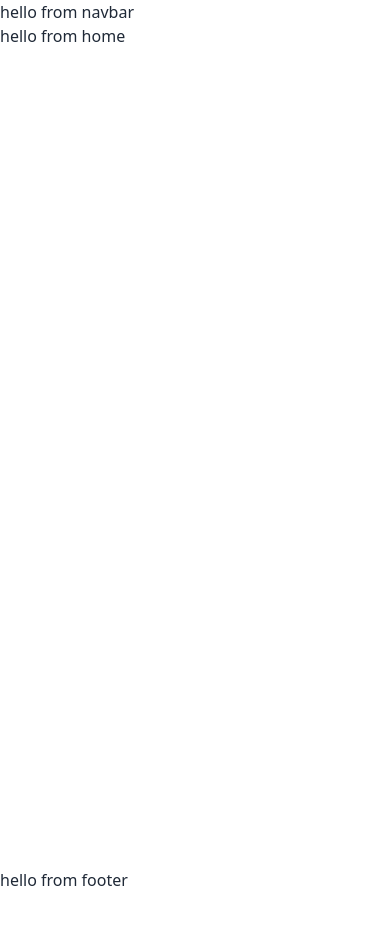
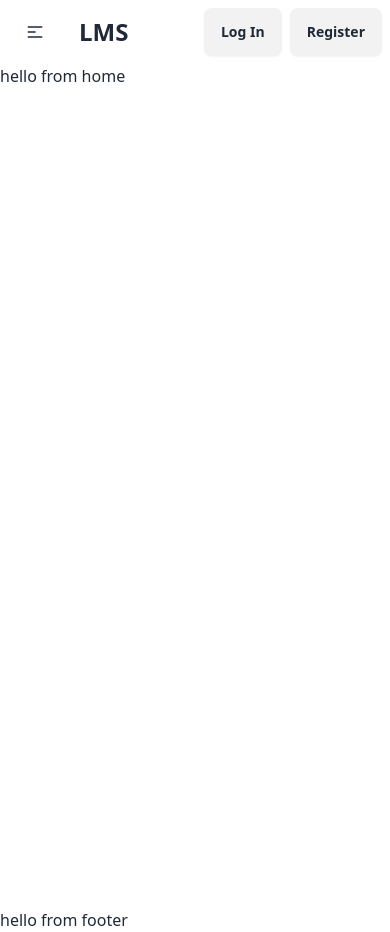
Before and after one commit to red-one12/LMS-client, a React (Vite) app: page / in a window 390 px wide. Before the commit the page ends 892 px from the top, so only its background shows below. Built offline with nearby package versions, Linux system fonts and the light colour scheme.

Commit message:
navlink routing set up added

```diff
--- a/src/components/Navbar.jsx
+++ b/src/components/Navbar.jsx
@@ -1,9 +1,55 @@
-
+import { Link, NavLink } from "react-router-dom";
 
 const Navbar = () => {
+  const links = (
+    <div className="flex gap-10">
+      <NavLink to="/">Home</NavLink>
+      <NavLink to='/allBooks'>All Books</NavLink>
+      <NavLink to='/addBooks'>Add Books</NavLink>
+      <NavLink to='/borrowedBooks'>Borrowed Books</NavLink>
+    </div>
+  );
+
   return (
-    <div>
-      hello from navbar
+    <div className="navbar bg-base-100">
+      <div className="navbar-start">
+        <div className="dropdown">
+          <div tabIndex={0} role="button" className="btn btn-ghost lg:hidden">
+            <svg
+              xmlns="http://www.w3.org/2000/svg"
+              className="h-5 w-5"
+              fill="none"
+              viewBox="0 0 24 24"
+              stroke="currentColor"
+            >
+              <path
+                strokeLinecap="round"
+                strokeLinejoin="round"
+                strokeWidth="2"
+                d="M4 6h16M4 12h8m-8 6h16"
+              />
+            </svg>
+          </div>
+          <ul
+            tabIndex={0}
+            className="menu menu-sm dropdown-content bg-base-100 rounded-box z-[1] mt-3 w-52 p-2 shadow"
+          >
+            {links}
+          </ul>
+        </div>
+        <a className="btn btn-ghost text-2xl font-bold">LMS</a>
+      </div>
+      <div className="navbar-center hidden lg:flex">
+        <ul className="menu menu-horizontal px-1">{links}</ul>
+      </div>
+      <div className="navbar-end flex gap-2">
+        <Link>
+          <button className="btn">Log In</button>
+        </Link>
+        <Link>
+          <button className="btn">Register</button>
+        </Link>
+      </div>
     </div>
   );
 };
--- /dev/null
+++ b/src/pages/AddBooks.jsx
@@ -0,0 +1,11 @@
+
+
+const AddBooks = () => {
+  return (
+    <div>
+      hello form add books
+    </div>
+  );
+};
+
+export default AddBooks;
--- /dev/null
+++ b/src/pages/AllBooks.jsx
@@ -0,0 +1,11 @@
+
+
+const AllBooks = () => {
+  return (
+    <div>
+      hello from all books
+    </div>
+  );
+};
+
+export default AllBooks;
--- /dev/null
+++ b/src/pages/BorrowedBooks.jsx
@@ -0,0 +1,10 @@
+
+const BorrowedBooks = () => {
+  return (
+    <div>
+      hello from borrowed books
+    </div>
+  );
+};
+
+export default BorrowedBooks;
```
Also changed, not shown: src/routes/Routes.jsx (+15 -0 lines).
